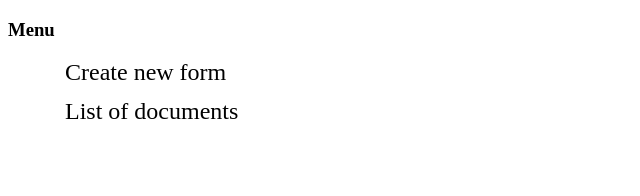
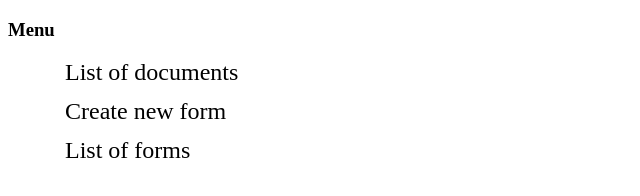
Before and after one commit to artysta/FormCreator, a website built with webpack: page src/index.html in a window 1280 px wide. Shown: the whole page, without its empty margins (0-640 px from the left). Built offline with nearby package versions, Linux system fonts and the light colour scheme.

```diff
--- a/src/index.html
+++ b/src/index.html
@@ -8,8 +8,9 @@
   <body>
     <h3>Menu</h3>
     <ul>
-      <li><a href="./new-document.html">Create new form</a></li>
       <li><a href="./document-list.html">List of documents</a></li>
+      <li><a href="./new-form.html">Create new form</a></li>
+      <li><a href="./form-list.html">List of forms</a></li>
     </ul>
     <script src="App.js"></script>
   </body>
```
